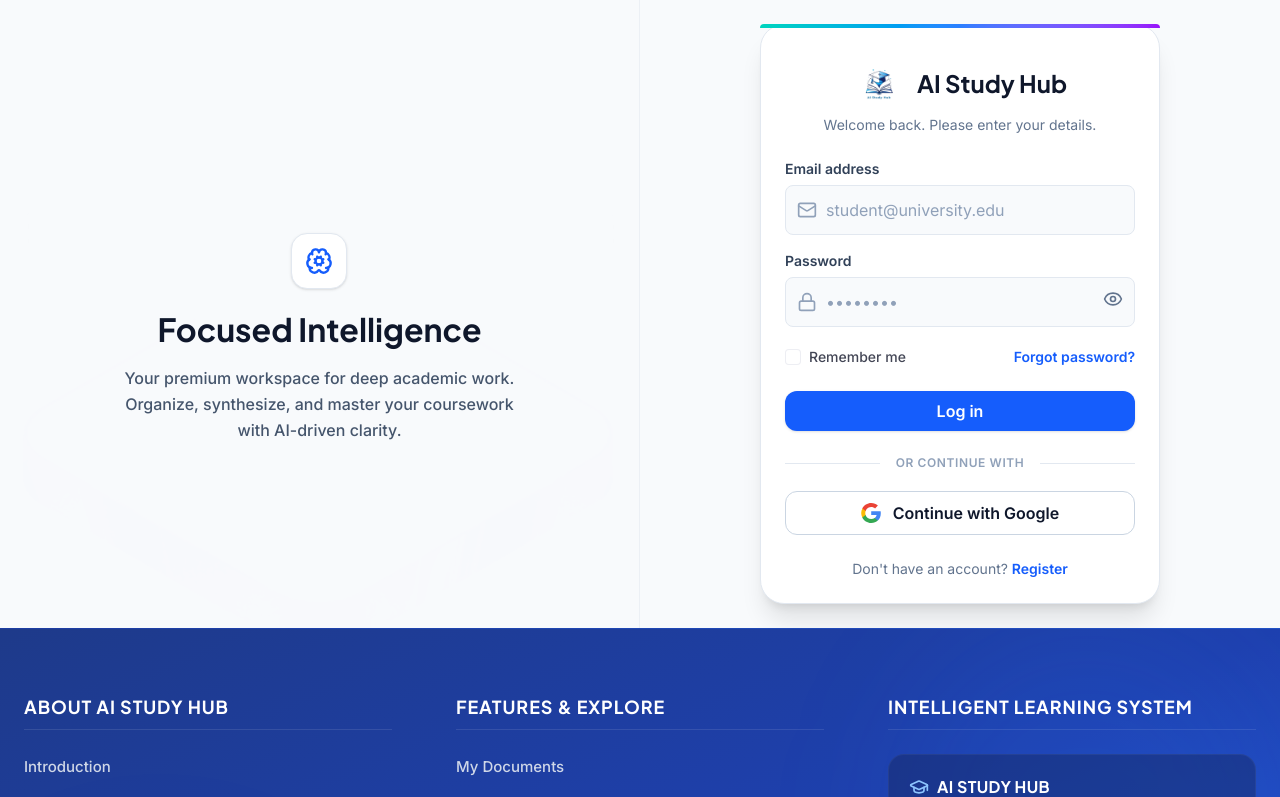
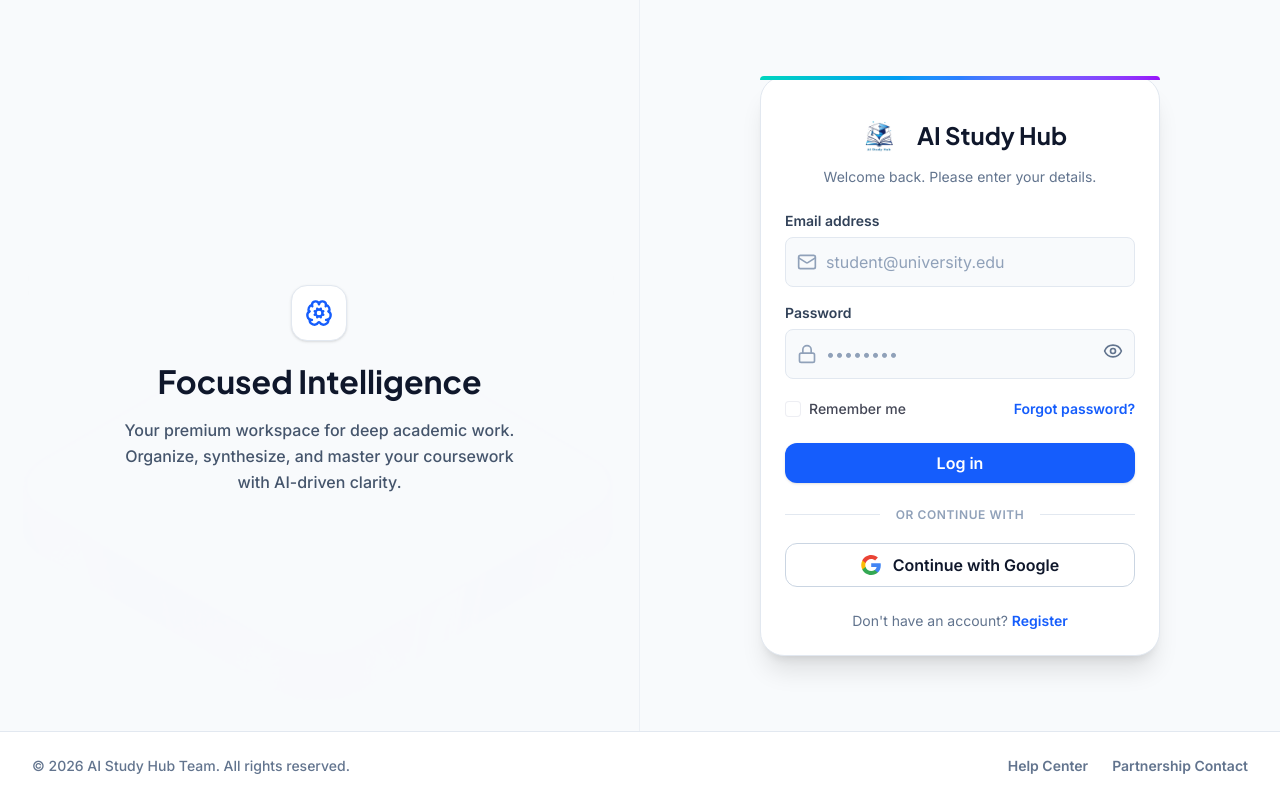
Before and after one commit to huynhduybinh24/SWP391_AIStudyHub, a React (Vite) app in the folder FrontEnd/: page /login in a window 1280 px wide. Shown: the top 797 px of the page. Built offline with nearby package versions, Linux system fonts and the light colour scheme; the HTML template or start-up script is replaced by a standard one.

Commit message:
feat: implement authentication page suite including login, register, and password reset flows

```diff
--- a/FrontEnd/src/features/auth/pages/LoginPage.tsx
+++ b/FrontEnd/src/features/auth/pages/LoginPage.tsx
@@ -44,7 +44,7 @@ export function LoginPage() {
         </div>
       </div>
 
-      <AppFooter />
+      <AppFooter variant="simple" />
     </div>
   )
 }
--- a/FrontEnd/src/features/auth/pages/RegisterPage.tsx
+++ b/FrontEnd/src/features/auth/pages/RegisterPage.tsx
@@ -56,7 +56,7 @@ export function RegisterPage() {
         </div>
       </div>
 
-      <AppFooter />
+      <AppFooter variant="simple" />
     </div>
   )
 }
```
